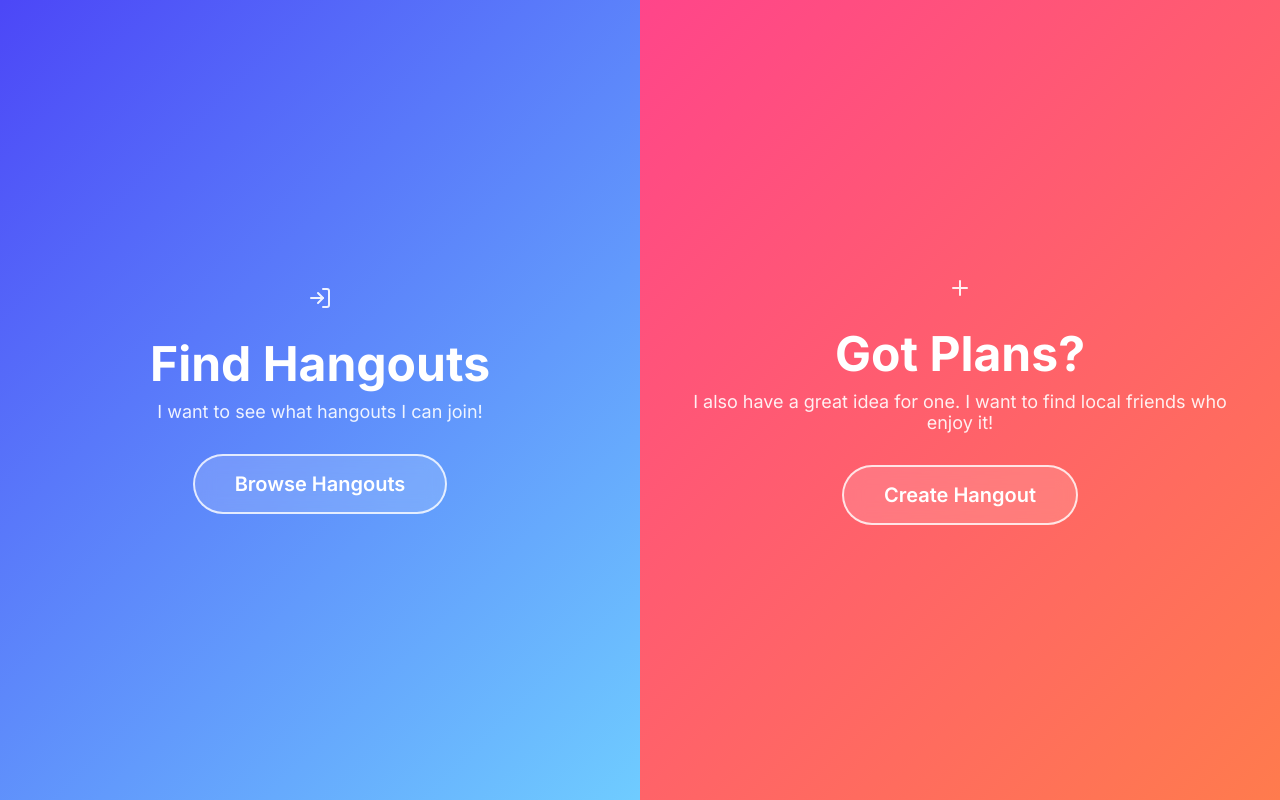
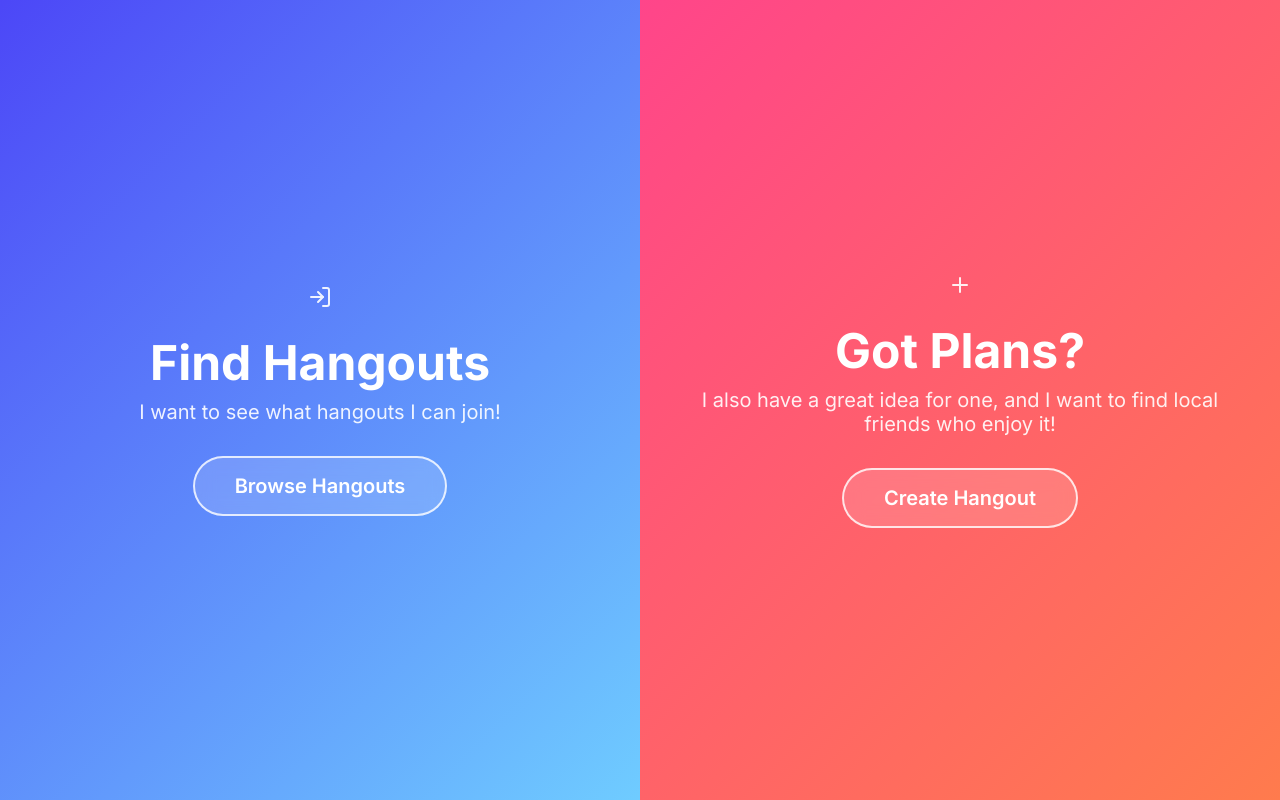
Before and after one commit to jayhonglee/hangout_db, a Next.js app: page /hangouts in a window 1280 px wide. Built offline with nearby package versions, Linux system fonts and the light colour scheme.

Commit message:
fix intro overflow

```diff
--- a/app/globals.css
+++ b/app/globals.css
@@ -98,6 +98,12 @@ body {
   color: var(--text-light);
 }
 
+@media (max-width: 767px) {
+  .subtitle {
+    font-size: 1.0rem;
+  }
+}
+
 .action-button {
   background: rgba(255, 255, 255, 0.15);
   border: 2px solid rgba(255, 255, 255, 0.8);
@@ -172,10 +178,6 @@ body {
 
   .title {
     font-size: 3rem;
-  }
-
-  .subtitle {
-    font-size: 1.125rem;
   }
 
   .action-button {
--- a/app/hangouts/page.tsx
+++ b/app/hangouts/page.tsx
@@ -23,7 +23,7 @@ export default function HangoutsPage() {
         <section className="split-section create-section fade-in">
           <Plus className="icon" />
           <h2 className="title">Got Plans?</h2>
-          <p className="subtitle">I also have a great idea for one. I want to find local friends who enjoy it!</p>
+          <p className="subtitle">I also have a great idea for one, and I want to find local friends who enjoy it!</p>
           <a
             className="action-button"
             href="https://form.typeform.com/to/kmxbAUSY"
```
